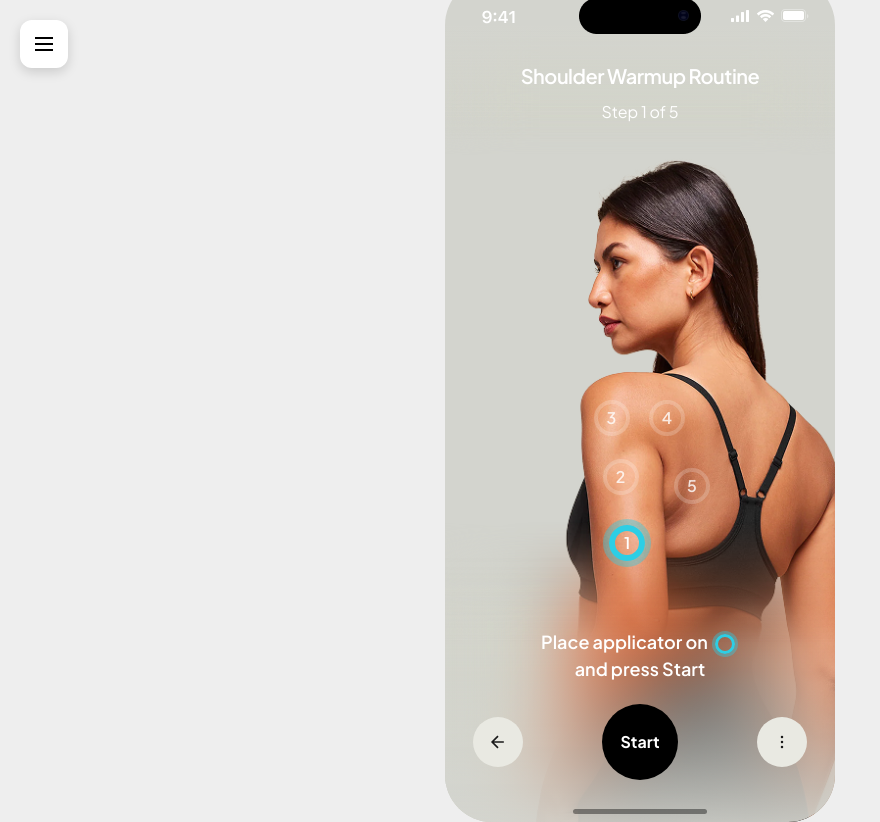
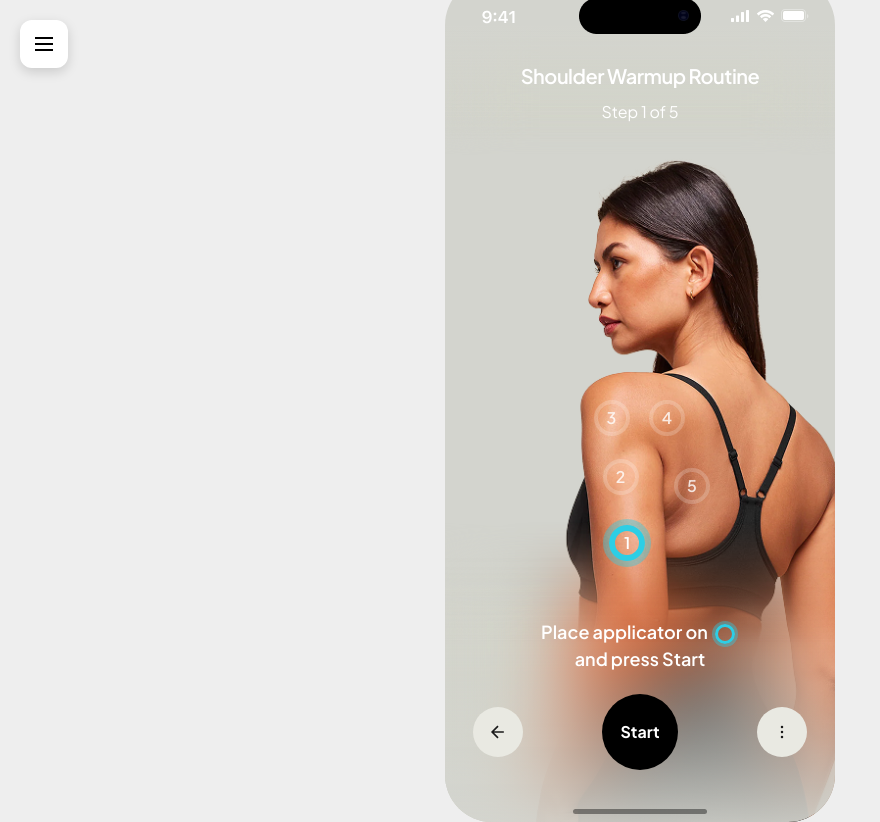
Before and after one commit to Matej398/bodysense, a React (Vite) app: page / in a window 1280 px wide. Shown: the whole page, without its empty margins (0-880 px from the left). Built offline with nearby package versions, Linux system fonts and the light colour scheme.

Commit message:
Update App.jsx and App.css

```diff
--- a/src/App.css
+++ b/src/App.css
@@ -469,7 +469,7 @@
 /* Instructions */
 .instructions {
   position: absolute;
-  bottom: 120px;
+  bottom: 130px;
   left: 0;
   right: 0;
   padding: 20px 30px;
@@ -544,7 +544,7 @@
 /* Bottom Navigation */
 .bottom-nav {
   position: absolute;
-  bottom: 40px;
+  bottom: 50px;
   left: 0;
   right: 0;
   height: 80px;
--- a/src/App.jsx
+++ b/src/App.jsx
@@ -1156,11 +1156,13 @@ function App() {
         <motion.div
           className="instructions"
           initial={{ opacity: 0, y: 20 }}
-          animate={hasAnimated ? { opacity: 1, y: 0 } : { opacity: 0, y: 20 }}
+          animate={hasAnimated ? {
+            opacity: 1,
+            y: (step === 'sealing' || step === 'starting' || step === 'massaging' || step === 'resumeSealing' || step === 'releasing') ? -8 : 0
+          } : { opacity: 0, y: 20 }}
           transition={{
-            duration: 0.7,
-            ease: [0.34, 1.56, 0.64, 1],
-            delay: 1.2
+            opacity: { duration: 0.7, ease: [0.34, 1.56, 0.64, 1], delay: 1.2 },
+            y: { duration: 0 }
           }}
         >
           <AnimatePresence mode="wait">
```
Also changed, not shown: 4 other files (tests, documents, lock files or other folders).
